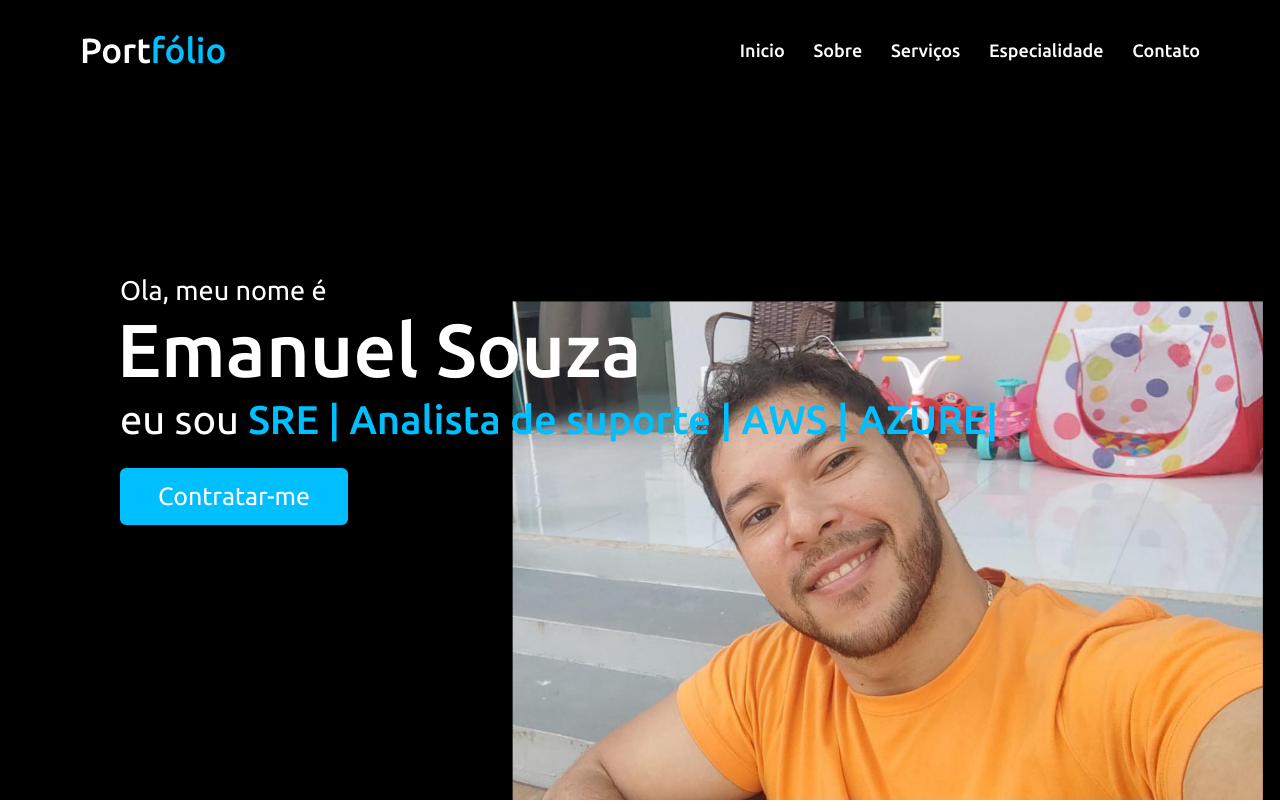
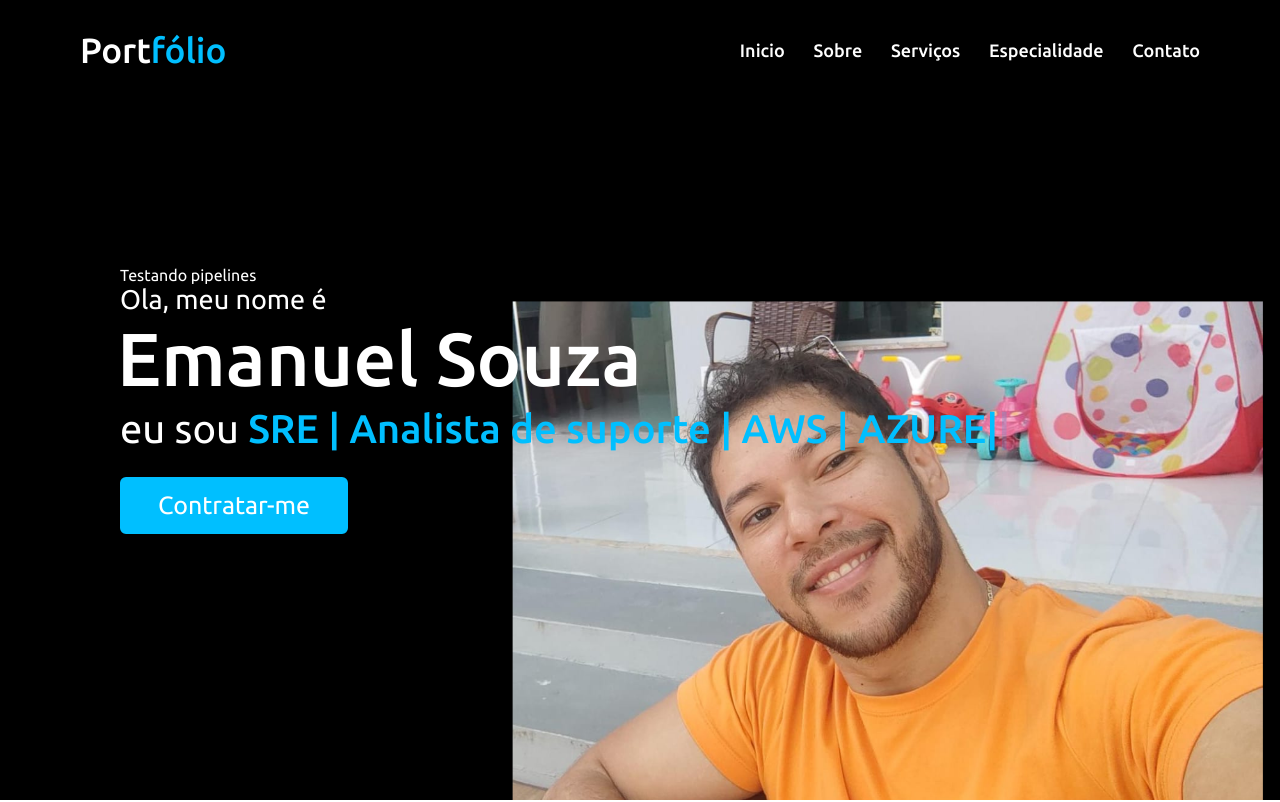
Before and after one commit to nelzinho1/portfolio, a plain HTML site: page index.html in a window 1280 px wide. Shown: the top 802 px of the page. Drawn offline with nearby package versions, Linux system fonts and the light colour scheme.

Commit message:
teste de pipeline

```diff
--- a/index.html
+++ b/index.html
@@ -32,6 +32,7 @@
     <section class="home" id="home">
         <div class="max-width">
             <div class="home-content">
+                <p style="color: white;">Testando pipelines</p>
                 <div class="text-1">Ola, meu nome é</div>
                 <div class="text-2">Emanuel Souza</div>
                 <div class="text-3">eu sou <span class="typing"></span></div>
```
